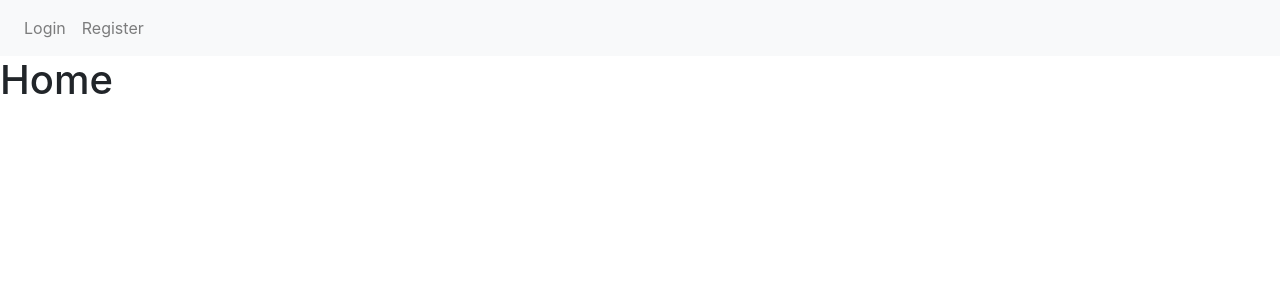
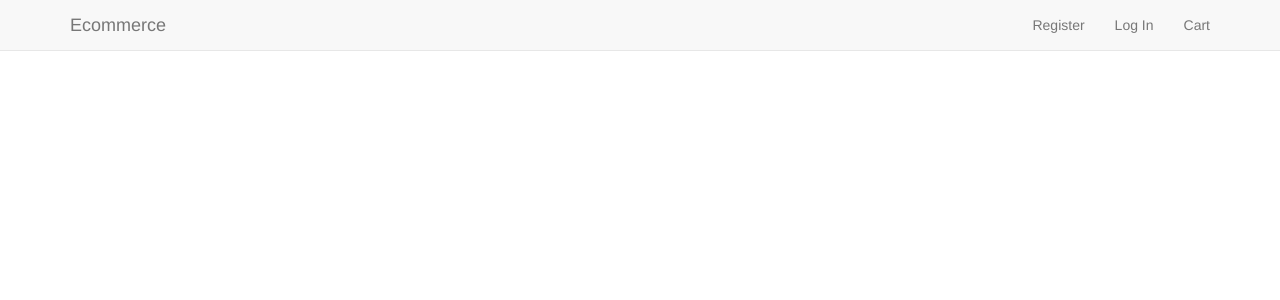
Before and after one commit to LivHed/e-commerce, a Django app: template home/templates/index.html in a window 1280 px wide. Shown: the top 300 px of the page. Run offline with Django 3.2, Linux system fonts and the light colour scheme; the template is opened without the code that fills it, so the values that code supplies are empty; some libraries are stand-ins or nearby versions.

Commit message:
Change the links and scripts, add search button

```diff
--- a/templates/base.html
+++ b/templates/base.html
@@ -1,47 +1,74 @@
 {% load staticfiles %}
+<!DOCTYPE html>
+<html lang="en">
+<head>
+    <meta charset="UTF-8">
+    <meta name="viewport" content="width=device-width, initial-scale=1.0">
+    <meta http-equiv="X-UA-Compatible" content="ie=edge">
+    <title>Ecommerce</title>
 
-<html>
-
-<head>
-    <link rel="stylesheet" href="https://stackpath.bootstrapcdn.com/bootstrap/4.4.1/css/bootstrap.min.css" integrity="sha384-Vkoo8x4CGsO3+Hhxv8T/Q5PaXtkKtu6ug5TOeNV6gBiFeWPGFN9MuhOf23Q9Ifjh" crossorigin="anonymous">
-
-    <link rel="stylesheet" href="{% static 'css/custom.css' %}" type="text/css">
-
-    <title>{% block page_title %}{% endblock %}</title>
+    <link rel="stylesheet" href="https://cdnjs.cloudflare.com/ajax/libs/bootswatch/3.3.7/cerulean/bootstrap.min.css">
+    <link rel="stylesheet" href="{% static 'font-awesome/css/font-awesome.min.css' %}">
+    <link rel="stylesheet" href="{% static 'css/custom.css' %}">
+    <script src="https://cdnjs.cloudflare.com/ajax/libs/jquery/3.2.1/jquery.min.js"></script>
+    <script src="https://cdnjs.cloudflare.com/ajax/libs/twitter-bootstrap/3.3.7/js/bootstrap.min.js"></script>
 </head>
-
 <body>
-
-    <nav class="navbar navbar-expand-lg navbar-light bg-light">
-        <ul class="navbar-nav">
+    <!-- Fixed masthead -->
+    <nav class="navbar navbar-masthead navbar-default navbar-fixed-top">
+        <div class="container">
+            <div class="navbar-header">
+                <button type="button" class="navbar-toggle collapsed" data-toggle="collapse" data-target="#navbar" aria-expanded="false" aria-controls="navbar">
+                    <span class="sr-only">Toggle navigation</span>
+                    <span class="icon-bar"></span>
+                    <span class="icon-bar"></span>
+                    <span class="icon-bar"></span>
+                </button>
+                <a class="navbar-brand" href="/">Ecommerce</a>
+            </div>
+            <div id="navbar" class="navbar-collapse collapse">
+                <ul class="nav navbar-nav navbar-right">
                     {% if user.is_authenticated %}
-                <li class="nav-item"><a class="nav-link" href="{% url 'profile' %}">Profile</a></li>
-                <li class="nav-item"><a class="nav-link" href="{% url 'logout' %}">Logout</a></li>
-            {% else %}
-                <li class="nav-item"><a class="nav-link" href="{% url 'login' %}">Login</a></li>
-                <li class="nav-item"><a class="nav-link" href="{% url 'registration' %}">Register</a></li>
+                        <li><a href="{% url 'profile' %}">Profile</a></li>
+                        <li><a href="{% url 'logout' %}">Log Out</a></li>
+                    {%  else %}
+                        <li><a href="{% url 'register' %}">Register</a></li>
+                        <li><a href="{% url 'login' %}">Log In</a></li>
                     {% endif %}
+                    <li>
+                        <a href="{% url 'view_cart' %}">
+                            <i class="fa fa-shipping-cart"></i>Cart
+                            {% if product_count > 0 %}
+                            <label class="badge badge-warning">{{ product_count }}</label>
+                            {% endif %}
+                        </a>
+                    </li>
                 </ul>
+            </div>
+        </div>
     </nav>
-
-    <h1>
-        {% block page_heading %}{% endblock %}
-    </h1>
-
     {% if messages %}
-    <div>
+        <div class="alert alert-success">
+            <div class="messages">
                 {% for message in messages %}
                     {{ message }}
                 {% endfor %}
             </div>
+        </div>
     {% endif %}
-
-    {% block content %}{% endblock %}
-
-    <script src="https://code.jquery.com/jquery-3.4.1.slim.min.js" integrity="sha384-J6qa4849blE2+poT4WnyKhv5vZF5SrPo0iEjwBvKU7imGFAV0wwj1yYfoRSJoZ+n" crossorigin="anonymous"></script>
-    <script src="https://cdn.jsdelivr.net/npm/popper.js@1.16.0/dist/umd/popper.min.js" integrity="sha384-Q6E9RHvbIyZFJoft+2mJbHaEWldlvI9IOYy5n3zV9zzTtmI3UksdQRVvoxMfooAo" crossorigin="anonymous"></script>
-    <script src="https://stackpath.bootstrapcdn.com/bootstrap/4.4.1/js/bootstrap.min.js" integrity="sha384-wfSDF2E50Y2D1uUdj0O3uMBJnjuUD4Ih7YwaYd1iqfktj0Uod8GCExl3Og8ifwB6" crossorigin="anonymous"></script>
-
+    <div class="container">
+        <div class="display">
+            <form action="{% url 'search' %}" method="get">
+                <input type="text" name="q">
+                <button type="search">Search</button>
+            </form>
+        </div>
+        {% block content %} {% endblock %}
+    </div>
+    <footer>
+        <div class="container">
+            <p>Made by Code Institute bootcampers</p>
+        </div>
+    </footer>
 </body>
-
 </html>
```
Lines whose indentation alone changed are shown as unchanged.
